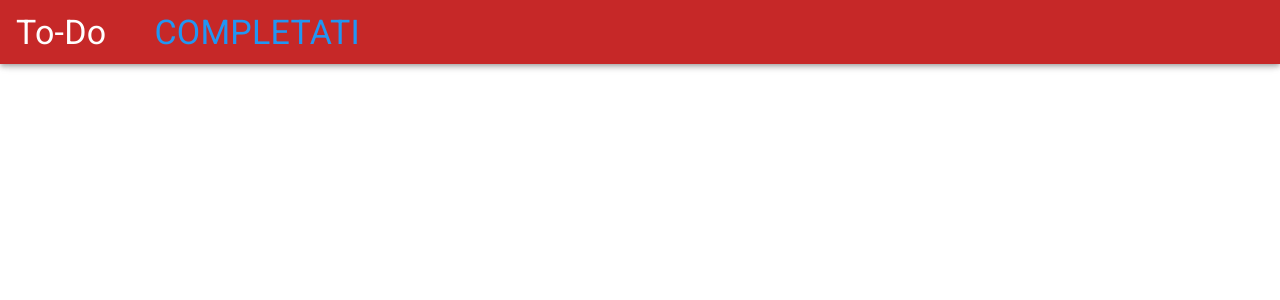
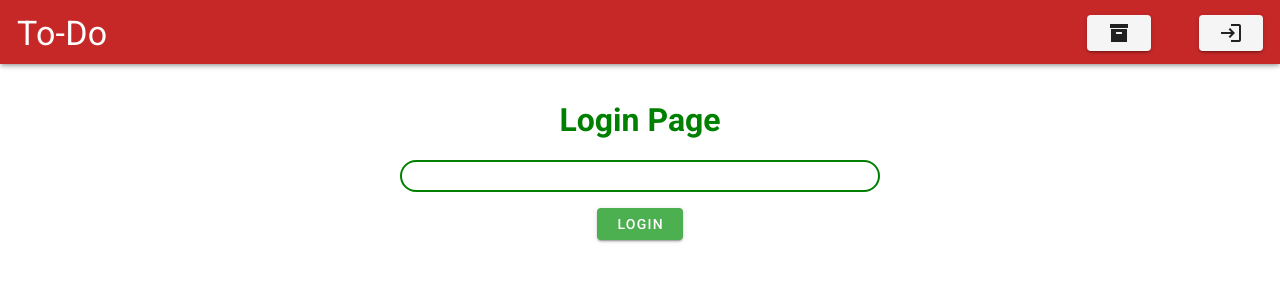
Before and after one commit to dzianis-sudkou/to-do-app, a Vue app: page /login in a window 1280 px wide. Shown: the top 300 px of the page. Built offline with nearby package versions, Linux system fonts and the light colour scheme.

Commit message:
Login Page

```diff
--- a/src/App.vue
+++ b/src/App.vue
@@ -1,6 +1,6 @@
 <template>
   <v-app app>
-    <v-app-bar app color="red darken-3" fixed>
+    <v-app-bar app color="red darken-3" elevation="3" outlined>
       <v-app-bar-title>
         <router-link to="/" style="text-decoration: none;">
           <h3 class="text-h4 white--text">
@@ -8,10 +8,22 @@
           </h3>
         </router-link>
       </v-app-bar-title>
-      <router-link style="margin-left: 3rem; text-decoration: none;" to="/archive">
-        <h6 class="text-h4 blue--text">
-          COMPLETATI
-        </h6>
+      <v-spacer>
+      </v-spacer>
+      <router-link style="text-decoration: none;" to="/archive">
+        <v-btn light>
+          <v-icon>mdi-archive</v-icon>
+        </v-btn>
+      </router-link>
+      <router-link v-if="userName" style="margin-left: 3rem; text-decoration: none;" to="/login">
+        <v-btn light>
+          <v-icon>mdi-login</v-icon>
+        </v-btn>
+      </router-link>
+      <router-link v-else style="margin-left: 3rem; text-decoration: none;" to="/login">
+        <v-btn light>
+          <v-icon>mdi-logout</v-icon>
+        </v-btn>
       </router-link>
     </v-app-bar>
     <v-main>
@@ -20,5 +32,21 @@
   </v-app>
 </template>
 
+<script>
+  export default{
+    data(){
+      return{
+        logged: false
+      }
+    },
+    computed:{
+      userName(){
+        return this.$store.getters.getUsername === ''
+      }
+    }
+  }
+</script>
 
-<style></style>
+<style>
+
+</style>
--- a/src/mocks/tasks.js
+++ b/src/mocks/tasks.js
@@ -2,31 +2,37 @@ export default [
     {
         id: 1,
         title: 'Task1',
-        completed: true
+        completed: true,
+        user: 'Elena'
     },
     {
         id: 2,
         title: 'Task2',
-        completed: false
+        completed: false,
+        user: 'Denis'
     },
     {
         id: 3,
         title: 'Task3',
-        completed: false
+        completed: false,
+        user: 'Riccardo'
     },
     {
         id: 4,
         title: 'Task3',
-        completed: false
+        completed: false,
+        user: 'Anna'
     },
     {
         id: 5,
         title: 'Task3',
-        completed: false
+        completed: false,
+        user: 'Cecilia'
     },
     {
         id: 6,
         title: 'Task3',
-        completed: false
+        completed: false,
+        user: 'Vlad'
     },
 ]
--- /dev/null
+++ b/src/mocks/users.js
@@ -0,0 +1,14 @@
+export default [
+    {
+        name: 'Denis'
+    },
+    {
+        name: 'Riccardo'
+    },
+    {
+        name: 'Elena'
+    },
+    {
+        name: 'Anna'
+    }
+]
--- a/src/router/index.js
+++ b/src/router/index.js
@@ -18,6 +18,10 @@ export default new VueRouter({
     {
       path: '/archive',
       component: () => import('../views/ArchiveView.vue')
+    },
+    {
+      path: '/login',
+      component: () => import('../views/LoginView.vue')
     }
   ]
 })
--- a/src/store/index.js
+++ b/src/store/index.js
@@ -4,22 +4,28 @@ import Vuex from 'vuex'
 Vue.use(Vuex)
 
 import newTasks from '../mocks/tasks'
+import users from '../mocks/users'
 
 export default new Vuex.Store({
   state: {
-      tasks: newTasks,
-      count: 0
+    users: users,
+    tasks: newTasks,
+    currentUser: '',
+    count: 0
   },
   getters: {
-    getList: state =>{
+    getList: state => {
       return state.tasks
     },
-    getFilteredList: state =>{
+    getFilteredList: state => {
       return state.tasks.filter(task => task.completed)
     },
     receiveState: state => index => {
       return state.tasks.at(index).completed;
-    }
+    },
+    getUsername:  state => {
+      return state.currentUser
+    },
   },
   mutations: {
     increment(state) {
@@ -30,18 +36,20 @@ export default new Vuex.Store({
       state.tasks.push(task)
     },
     removeTask(state, id) {
-        state.tasks = state.tasks.filter(t => t.id != id)
+      state.tasks = state.tasks.filter(t => t.id != id)
     },
-    list(state){
-      return state.tasks
-    },
-    renameTask(state, [newTitle, index]){
+    renameTask(state, [newTitle, index]) {
       state.tasks.at(index).title = newTitle
     },
-    changeState(state, index){
+    changeState(state, index) {
       console.log(state.tasks.at(index).completed)
       state.tasks.at(index).completed = !state.tasks.at(index).completed
       console.log(state.tasks.at(index).completed)
+    },
+    newLogin(state, name) {
+      state.users.push({name: name})
+      state.currentUser = name
+      console.log(state.currentUser)
     }
   },
   actions: {
--- /dev/null
+++ b/src/views/LoginView.vue
@@ -0,0 +1,44 @@
+<template>
+    <v-form class="root text-center" @submit.prevent="login">
+        <div>
+            <h1 style="color: green;">Login Page</h1>
+            <input type="text" class="inputfield" v-model="name">
+        </div>
+        <v-btn height="2rem" type="submit" class="mx" style="margin-top: 1rem;" large color="success">
+            Login
+        </v-btn>
+    </v-form>
+</template>
+
+<script>
+export default{
+    data(){
+        return{
+            name: ''
+        }
+    },
+    methods:{
+        login(){
+            this.$store.commit('newLogin', this.name)
+            this.name = ''
+            this.$router.back()
+        }
+    }
+}
+</script>
+
+<style scoped>
+.root {
+    margin-top: 2rem;
+    text-align: center;
+}
+
+.inputfield {
+    margin-top: 1rem;
+    border: 2px solid green;
+    width: 30rem;
+    height: 2rem;
+    border-radius: 1rem;
+    padding-left: 0.5rem;
+}
+</style>
```
